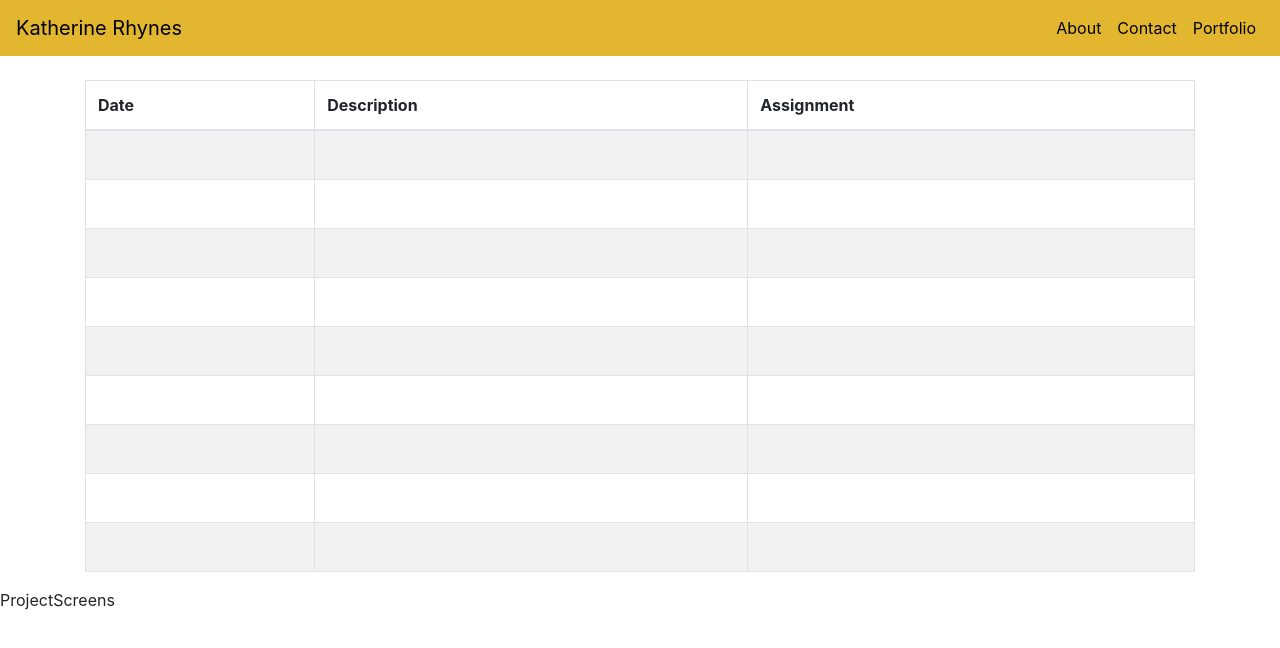
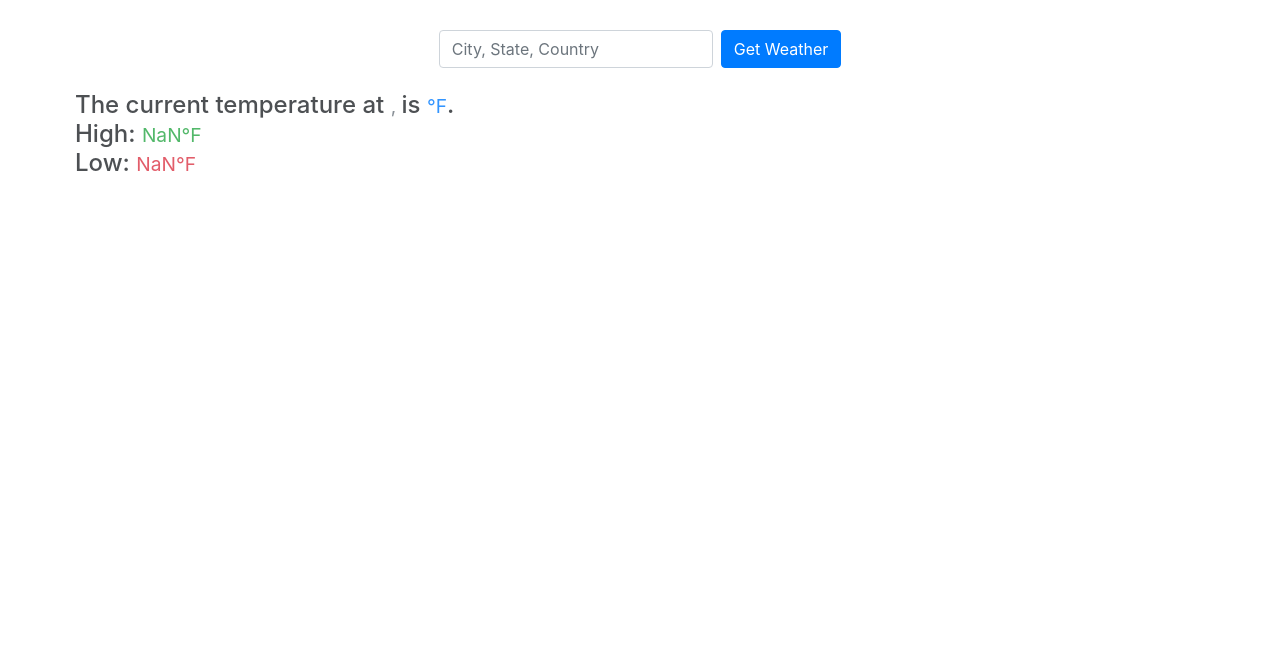
Before and after one commit to KatiejoR/portfolio, a React (Create React App) app: page /portfolio/weatherProject in a window 1280 px wide. Shown: the top 648 px of the page. Built offline with nearby package versions, Linux system fonts and the light colour scheme.

Commit message:
added weather app

```diff
--- a/package.json
+++ b/package.json
@@ -6,6 +6,7 @@
     "@testing-library/jest-dom": "^5.11.5",
     "@testing-library/react": "^11.1.0",
     "@testing-library/user-event": "^12.1.10",
+    "axios": "^0.21.0",
     "bootstrap": "^4.5.3",
     "react": "^17.0.1",
     "react-bootstrap": "^1.4.0",
--- a/src/AppRouter.js
+++ b/src/AppRouter.js
@@ -4,6 +4,7 @@ import About from "./screens/about";
 import Home from "./screens/home";
 import Portfolio from "./screens/portfolio";
 import Contact from "./screens/contact";
+import Weather from "./components/Weather";
 
 export default class AppRouter extends Component {
     render() {
@@ -19,8 +20,11 @@ export default class AppRouter extends Component {
                     <Route path="/contact" exact>
                         <Contact></Contact>
                     </Route>
-                    <Route path="/portfolio">
+                    <Route path="/portfolio" exact>
                         <Portfolio></Portfolio>
+                    </Route>
+                    <Route path="/portfolio/weatherProject" exact>
+                        <Weather></Weather>
                     </Route>
                 </Switch>
             </Router>
--- /dev/null
+++ b/src/components/Weather.js
@@ -0,0 +1,59 @@
+import React, { useState } from "react";
+import axios from "axios";
+import "../css/weather_component.css";
+
+export default function Weather() {
+
+    const [city, setCity] = useState("");
+    const [country, setCountry] = useState("");
+    const [state, setState] = useState("");
+    const [weather, setWeather] = useState({});
+
+    const handleLocation = event => {
+        setCity(event.target.value);
+        setState(event.target.value);
+        setCountry(event.target.value);
+    };
+
+    const handleSubmit = event => {
+        event.preventDefault();
+        axios.get(`http://api.openweathermap.org/data/2.5/weather?q=${city},${state},${country}&appid=0ce249d08a8d15ad82be9ce670c9c5f3&units=imperial`).then((res) => {
+            setWeather({
+                temp: res.data.main.temp,
+                name: res.data.name,
+                country: res.data.sys.country,
+                tempMax: res.data.main.temp_max,
+                tempMin: res.data.main.temp_min
+            });
+        });
+    };
+
+    return (
+        <div class="bg">
+            <form className="form-inline" onSubmit={handleSubmit}>
+                <input
+                    type="text"
+                    className="form-control mb-2 mr-sm-2"
+                    placeholder="City, State, Country"
+                    onChange={handleLocation}
+                />
+                <input
+                    type="submit"
+                    value="Get Weather"
+                    className="btn btn-primary mb-2"
+                />
+            </form>
+            <div>
+                <h4>
+                    The current temperature at{" "}{" "}
+                    <small className="text-muted">{weather.name}, {weather.country}</small> is{" "}
+                    <small className="text-primary">{weather.temp}&deg;F</small>.
+                    <br />
+                    High: <small className="text-success">{Math.ceil(weather.tempMax)}&deg;F</small>
+                    <br />
+                    Low: <small className="text-danger">{Math.floor(weather.tempMin)}&deg;F</small>
+                </h4>
+            </div>
+        </div>
+    )
+}
--- /dev/null
+++ b/src/css/weather_component.css
@@ -0,0 +1,20 @@
+h4 {
+    height: 100%;
+    margin: 30px;
+    background-color: white;
+    border: 10px;
+    opacity: .8;
+    padding: 15px;
+}
+
+form.form-inline {
+    justify-content: center;
+}
+
+.bg {
+    height: 1000px;
+    background-position: center;
+    background-repeat: no-repeat;
+    background-size: cover;
+    padding: 30px;
+}
--- a/src/screens/portfolio.js
+++ b/src/screens/portfolio.js
@@ -1,7 +1,10 @@
 import React, { Component } from "react";
+import { Link } from "react-router-dom";
 import Container from "react-bootstrap/Container";
+import Button from "react-bootstrap/Button"
 import Menu from "../components/Menu";
 import Table from "react-bootstrap/Table";
+
 export default class Portfolio extends Component {
     render() {
         return (
@@ -19,9 +22,13 @@ export default class Portfolio extends Component {
                         </thead>
                         <tbody>
                         <tr>
-                            <td> &nbsp; </td>
-                            <td> &nbsp; </td>
-                            <td> &nbsp; </td>
+                            <td> Feb 16, 2020 </td>
+                            <td> Weather app </td>
+                            <td>
+                                <Link to="/portfolio/weatherProject">
+                                    <Button variant="link">Weather app</Button>
+                                </Link>
+                            </td>
                         </tr>
                         <tr>
                             <td> &nbsp; </td>
```
Also changed, not shown: 1 other file (tests, documents, lock files or other folders).
